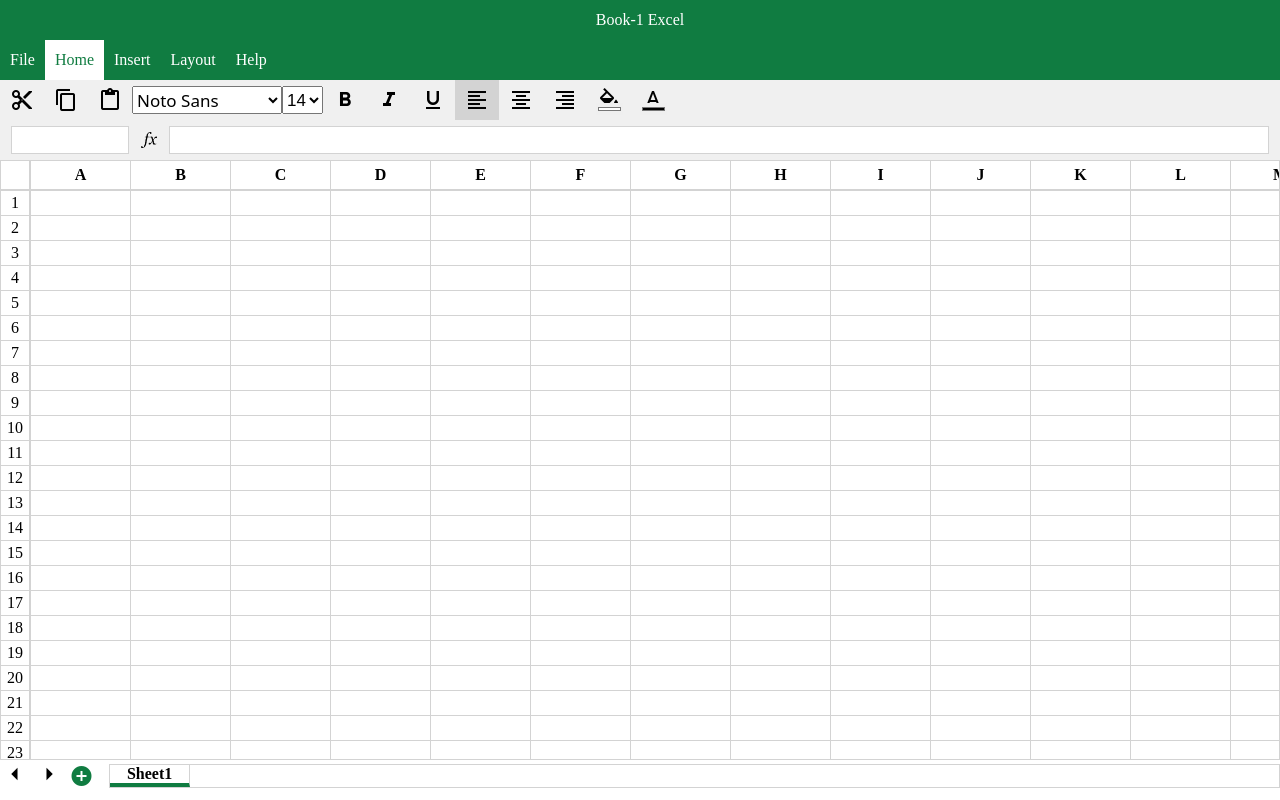
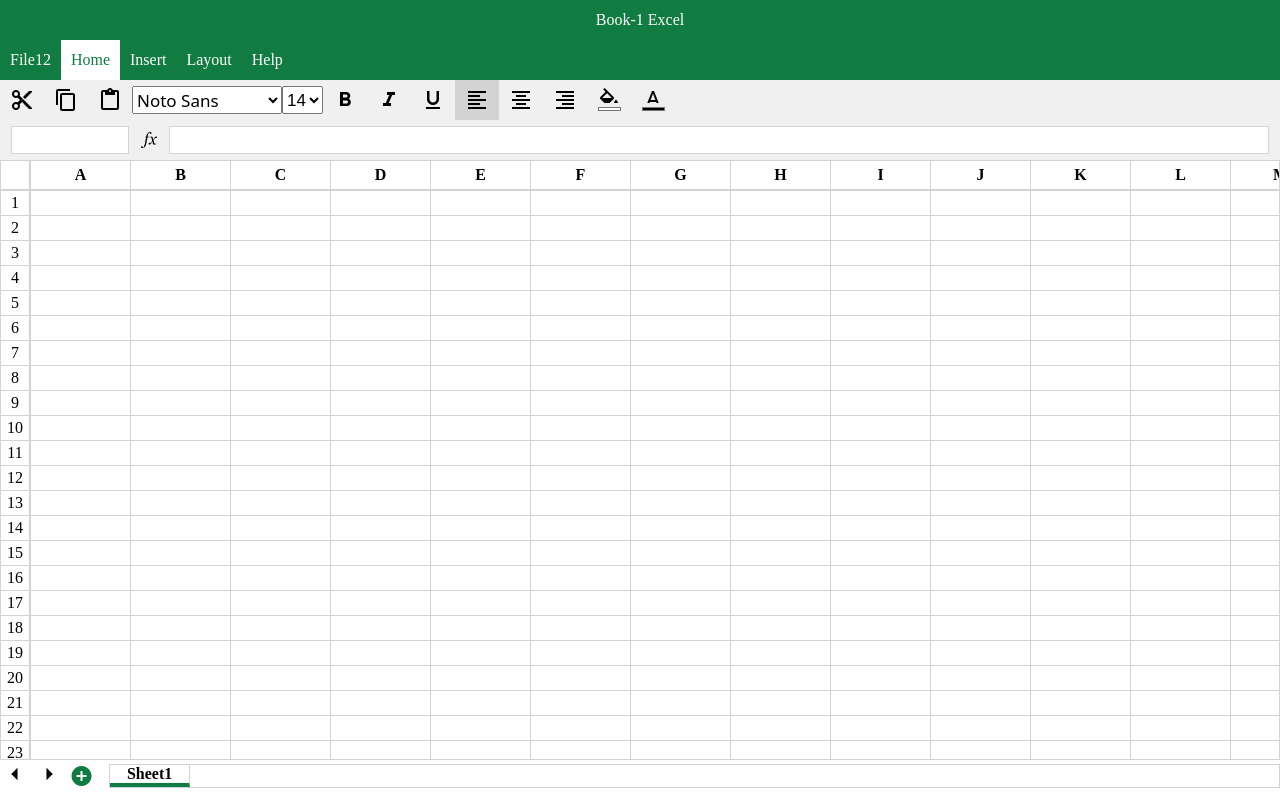
Before and after one commit to Preeti-Tanwar/Excel-Clone, a plain HTML site: page index.html in a window 1280 px wide. Drawn offline with nearby package versions, Linux system fonts and the light colour scheme.

Commit message:
changed file heading

```diff
--- a/index.html
+++ b/index.html
@@ -12,7 +12,7 @@
     <div class="container">
         <div class="title-bar">Book-1 Excel</div>
         <div class="menu-bar">
-            <div class="menu-file menu-item">File</div>
+            <div class="menu-file menu-item">File12</div>
             <div class="menu-home menu-item selected">Home</div>
             <div class="menu-insert menu-item">Insert</div>
             <div class="menu-layout menu-item">Layout</div>
```
